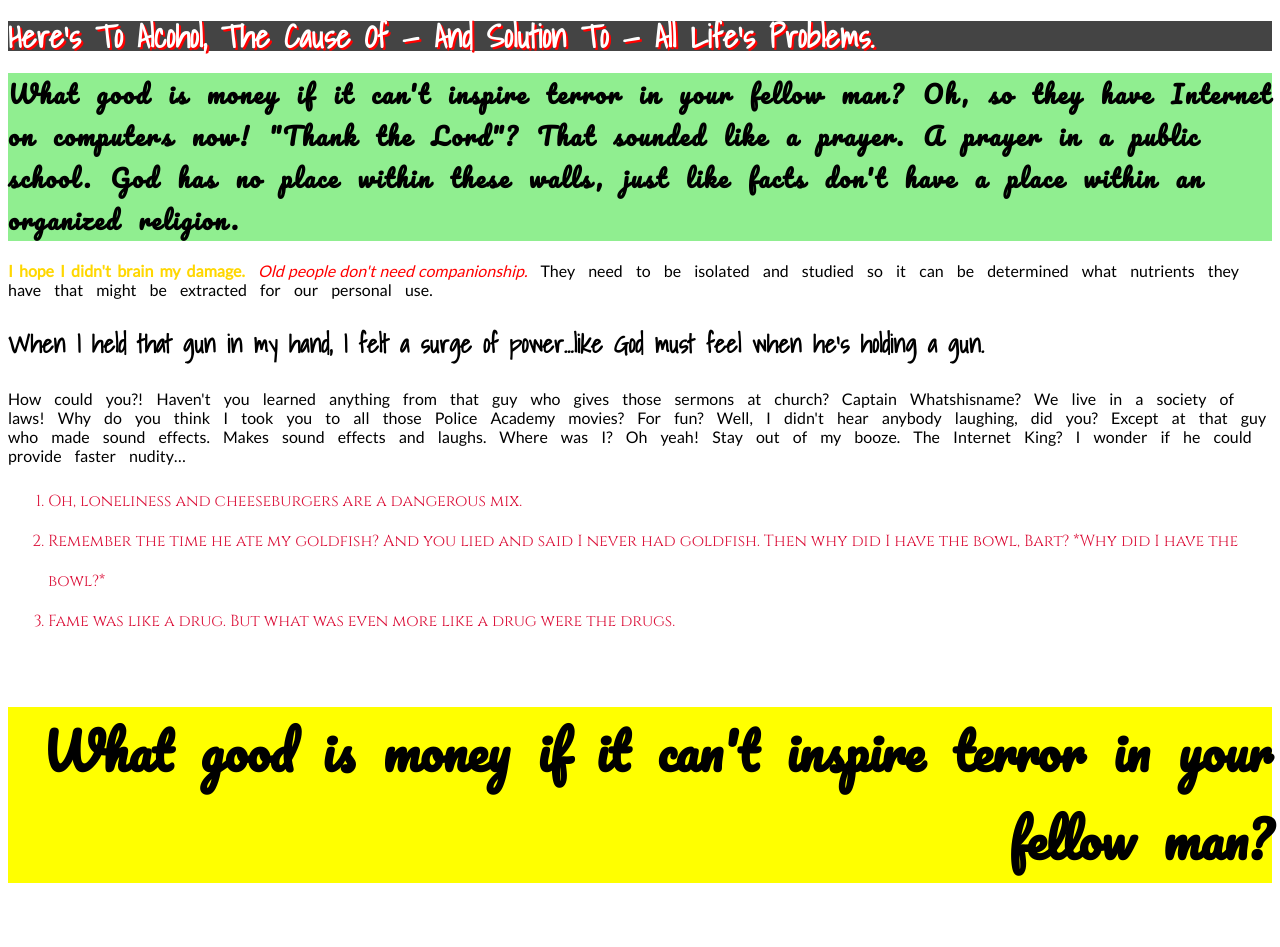
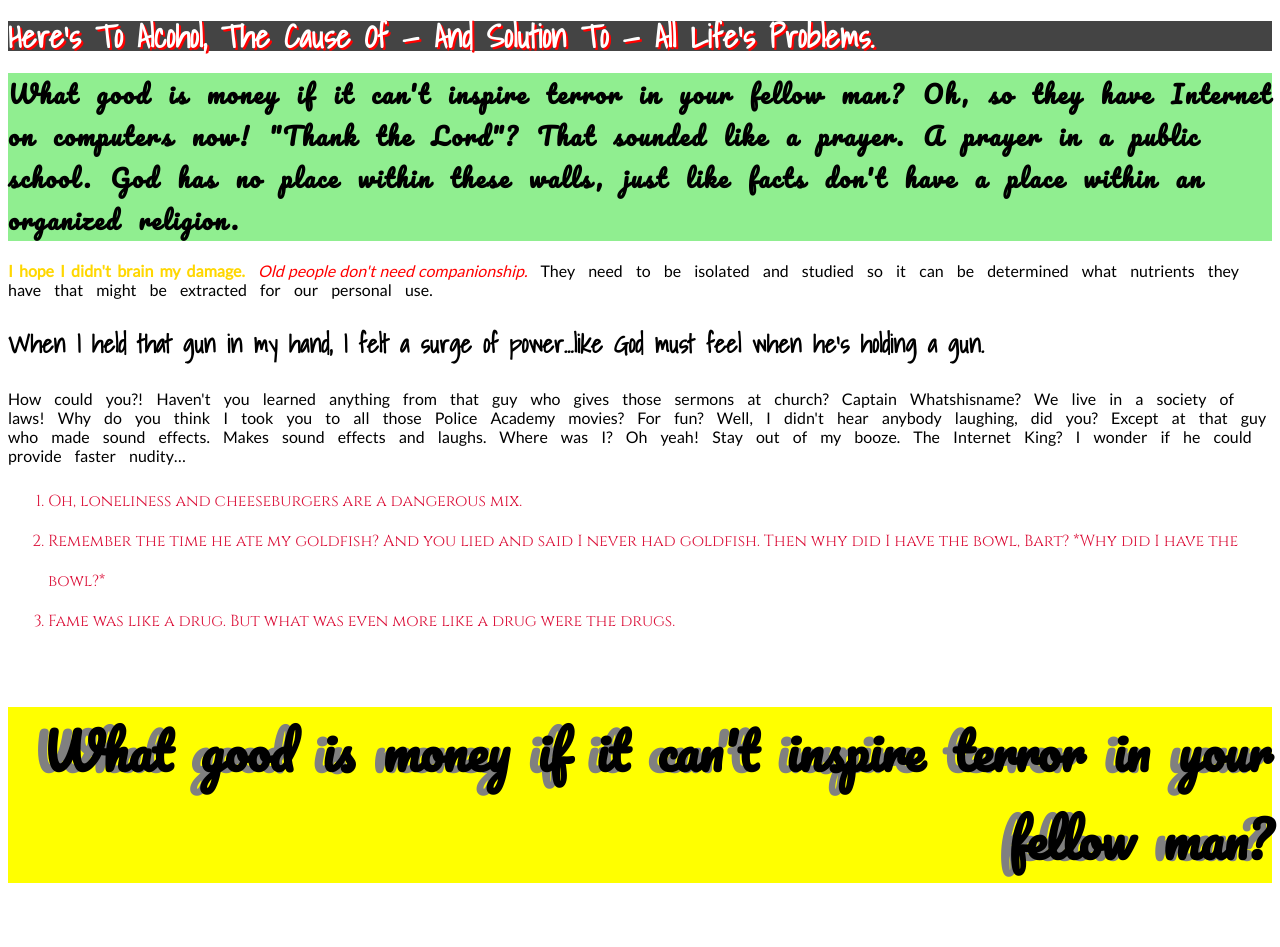
Before and after one commit to pOw-ER/basics_supercode, a plain HTML site: page Tasks/CSS_TASKS/Task_Level2/assets/html/übung6.html in a window 1280 px wide. Shown: the top 947 px of the page. Drawn offline with Linux system fonts and the light colour scheme.

Commit message:
last fixing heute

```diff
--- a/Tasks/CSS_TASKS/Task_Level2/assets/css/übung6.css
+++ b/Tasks/CSS_TASKS/Task_Level2/assets/css/übung6.css
@@ -54,7 +54,7 @@ h4 {
   background-color: yellow;
   text-align: end;
   word-spacing: 15px;
-
+  text-shadow: -10px 1px gray;
 }
 
 h5 {
```
